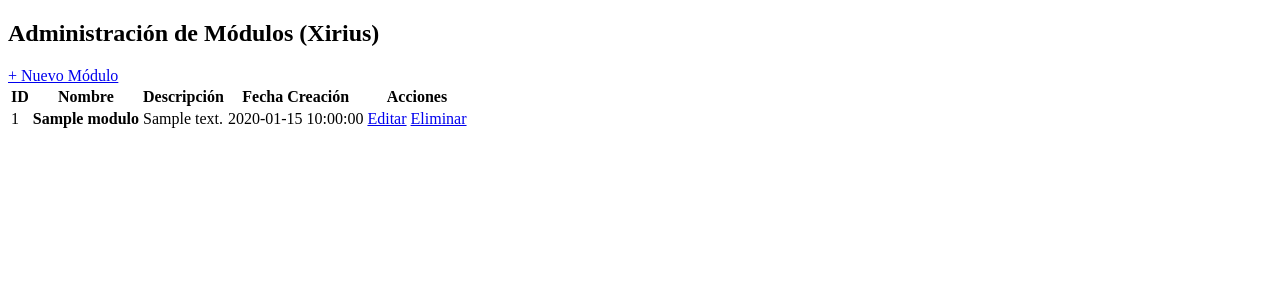
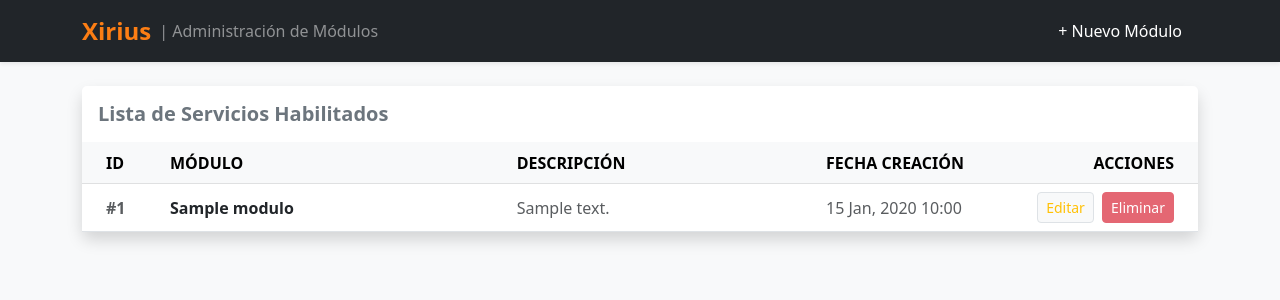
Before and after one commit to Yagv13/xirius-modulos, a PHP site: page /modulos.php in a window 1280 px wide. Shown: the top 300 px of the page. Run offline with PHP 8.4, Linux system fonts and the light colour scheme; tables that the repository leaves empty or names only in its code hold one stand-in row (values such as "Sample post").

Commit message:
Implementación de eliminación de módulos

```diff
--- /dev/null
+++ b/header.php
@@ -0,0 +1,12 @@
+<nav class="navbar navbar-expand-lg navbar-dark bg-dark mb-4 shadow-sm">
+    <div class="container">
+        <a class="navbar-brand d-flex align-items-center" href="modulos.php">
+            <span class="fs-4 fw-bold" style="color: #fd7e14;">Xirius</span>
+            <span class="ms-2 text-white-50 fs-6">| Administración de Módulos</span>
+        </a>
+
+        <div class="navbar-nav ms-auto">
+            <a class="nav-link btn btn-outline-warning text-white px-3" href="alta_modulo.php" style="border-color: #fd7e14; --bs-btn-hover-bg: #fd7e14;">+ Nuevo Módulo</a>
+        </div>
+    </div>
+</nav>
--- a/modulos.php
+++ b/modulos.php
@@ -4,44 +4,54 @@
 <head>
     <meta charset="UTF-8">
     <meta name="viewport" content="width=device-width, initial-scale=1.0">
-    <title>Xirius - Administración de Módulos</title>
+    <title>Xirius - Módulos</title>
+    <link href="https://cdn.jsdelivr.net/npm/bootstrap@5.3.0/dist/css/bootstrap.min.css" rel="stylesheet">
+    <link rel="stylesheet" href="assets/css/style.css">
 </head>
 <body class="bg-light">
-    <div class="container mt-5">
-        <div class="d-flex justify-content-between align-items-center mb-4">
-            <h2>Administración de Módulos (Xirius)</h2>
-            <a href="alta_modulo.php" class="btn btn-primary">+ Nuevo Módulo</a>
+
+    <?php include_once 'header.php'; ?>
+
+    <div class="container">
+        <div class="card shadow border-0 rounded-3">
+            <div class="card-header bg-white py-3 border-bottom border-light">
+                <h5 class="card-title mb-0 fw-bold text-secondary">Lista de Servicios Habilitados</h5>
             </div>
-
-<div class="card shadow-sm">
-    <div class="card-body">
-        <table class="table table-striped table-hover vertical-align-middle">
-            <thead class="table-dark">
+            <div class="card-body p-0">
+                <div class="table-responsive">
+                    <table class="table table-hover align-middle mb-0">
+                        <thead class="table-light text-uppercase fs-7 text-secondary">
                             <tr>
-                    <th>ID</th>
-                    <th>Nombre</th>
+                                <th class="ps-4" style="width: 80px;">ID</th>
+                                <th>Módulo</th>
                                 <th>Descripción</th>
-                    <th>Fecha Creación</th>
-                    <th class="text-center">Acciones</th>
+                                <th style="width: 180px;">Fecha Creación</th>
+                                <th class="text-end pe-4" style="width: 200px;">Acciones</th>
                             </tr>
                         </thead>
                         <tbody>
                             <?php if ($resultado->num_rows > 0): ?>
                                 <?php while($row = $resultado->fetch_assoc()): ?>
                                     <tr>
-                                    <td><?php echo $row['id']; ?></td>
-                                    <td><strong><?php echo htmlspecialchars($row['nombre']); ?></strong></td>
-                                    <td><?php echo htmlspecialchars($row['descripcion']); ?></td>
-                                    <td><?php echo $row['fecha_creacion']; ?></td>
-                                    <td class="text-center">
-                                        <a href="edit_modulo.php?id=<?php echo $row['id']; ?>" class="btn btn-sm btn-warning">Editar</a>
-                                        <a href="delete_modulo.php?id=<?php echo $row['id']; ?>" class="btn btn-sm btn-danger" onclick="return confirm('¿Seguro que deseas eliminar este módulo?')">Eliminar</a>
+                                        <td class="ps-4 text-muted fw-bold">#<?php echo $row['id']; ?></td>
+                                        <td>
+                                            <span class="text-dark fw-semibold fs-6"><?php echo htmlspecialchars($row['nombre']); ?></span>
+                                        </td>
+                                        <td class="text-muted text-truncate" style="max-width: 300px;">
+                                            <?php echo htmlspecialchars($row['descripcion']); ?>
+                                        </td>
+                                        <td class="text-muted fs-7"><?php echo date('d M, Y H:i', strtotime($row['fecha_creacion'])); ?></td>
+                                        <td class="text-end pe-4">
+                                            <a href="edit_modulo.php?id=<?php echo $row['id']; ?>" class="btn btn-sm btn-light border text-warning fw-medium me-1">Editar</a>
+                                            <a href="delete_modulo.php?id=<?php echo $row['id']; ?>" class="btn btn-sm btn-danger opacity-75" onclick="return confirm('¿Seguro que deseas eliminar este módulo?')">Eliminar</a>
                                         </td>
                                     </tr>
                                 <?php endwhile; ?>
                             <?php else: ?>
                                 <tr>
-                                <td colspan="5" class="text-center text-muted">No hay módulos registrados.</td>
+                                    <td colspan="5" class="text-center py-5 text-muted">
+                                        <p class="mb-0 fs-5">No hay módulos registrados en la plataforma.</p>
+                                    </td>
                                 </tr>
                             <?php endif; ?>
                         </tbody>
@@ -49,7 +59,6 @@
                 </div>
             </div>
         </div>
-
-
+    </div>
 </body>
 </html>
```
Also changed, not shown: alta_modulo.php (+27 -16 lines), delete_modulo.php (added, +20 -0 lines), edit_modulo.php (added, +61 -0 lines), procesar_modulo.php (+61 -1 lines). Lines whose indentation alone changed are shown as unchanged.
